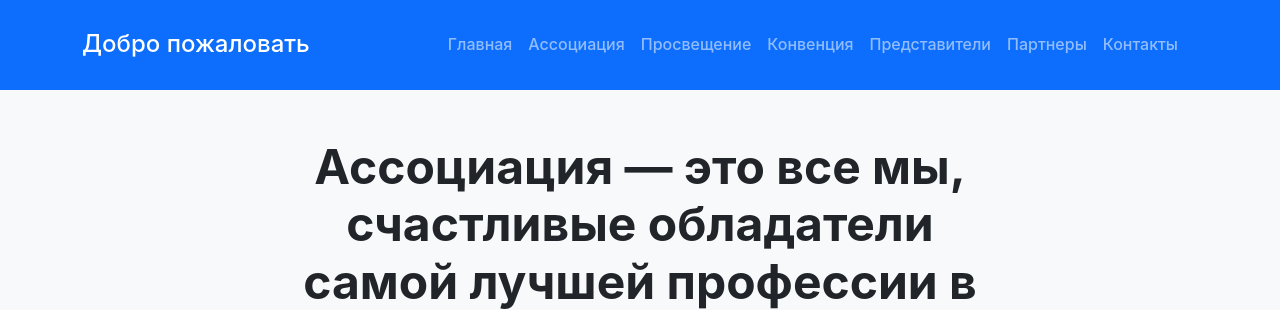
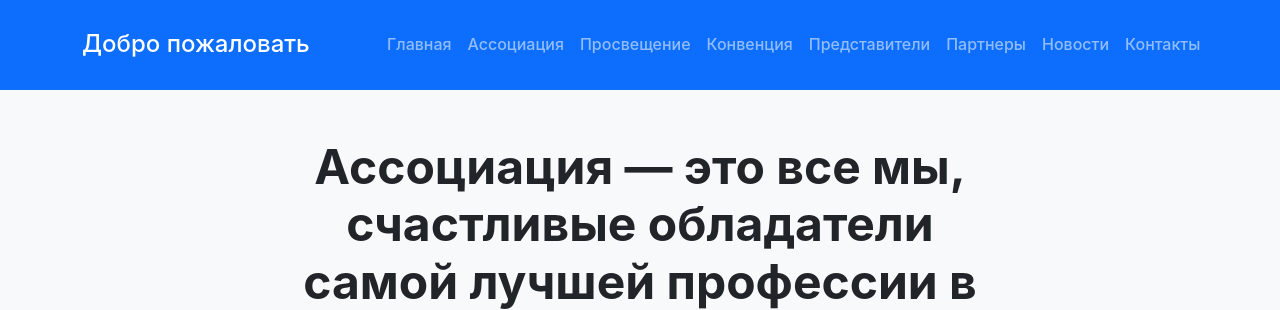
Before and after one commit to andrlubimov/_site_, a Django app: page / in a window 1280 px wide. Shown: the top 310 px of the page. Run offline with Django 4.2, Linux system fonts and the light colour scheme; data that the repository does not hold is empty.

Commit message:
Add News link to navigation menu and enhance admin configuration
Co-authored-by: andrlubimov <34232233+andrlubimov@users.noreply.github.com>

```diff
--- a/core/admin.py
+++ b/core/admin.py
@@ -32,6 +32,8 @@ class NewsAdmin(admin.ModelAdmin):
     list_filter = ['is_published', 'published_date']
     search_fields = ['title', 'content']
     prepopulated_fields = {'slug': ('title',)}
+    list_editable = ['is_published']
+    date_hierarchy = 'published_date'
 
 
 @admin.register(PageContent)
--- a/templates/base.html
+++ b/templates/base.html
@@ -50,6 +50,9 @@
                                         <a class="nav-link" href="{% url 'core:partners_list' %}">Партнеры</a>
                                     </li>
                                     <li class="nav-item">
+                                        <a class="nav-link" href="{% url 'core:news_list' %}">Новости</a>
+                                    </li>
+                                    <li class="nav-item">
                                         <a class="nav-link" href="{% url 'core:page_content' slug='contacts' %}">Контакты</a>
                                     </li>
                                 </ul>
@@ -77,6 +80,7 @@
                         <a href="http://convent.grudnichkovoe-plavanie.ru/" class="text-white me-3" target="_blank">Конвенция</a>
                         <a href="{% url 'core:specialists_list' %}" class="text-white me-3">Представители</a>
                         <a href="{% url 'core:partners_list' %}" class="text-white me-3">Партнеры</a>
+                        <a href="{% url 'core:news_list' %}" class="text-white me-3">Новости</a>
                         <a href="{% url 'core:page_content' slug='contacts' %}" class="text-white">Контакты</a>
                     </nav>
                     <p class="mb-2">
```
